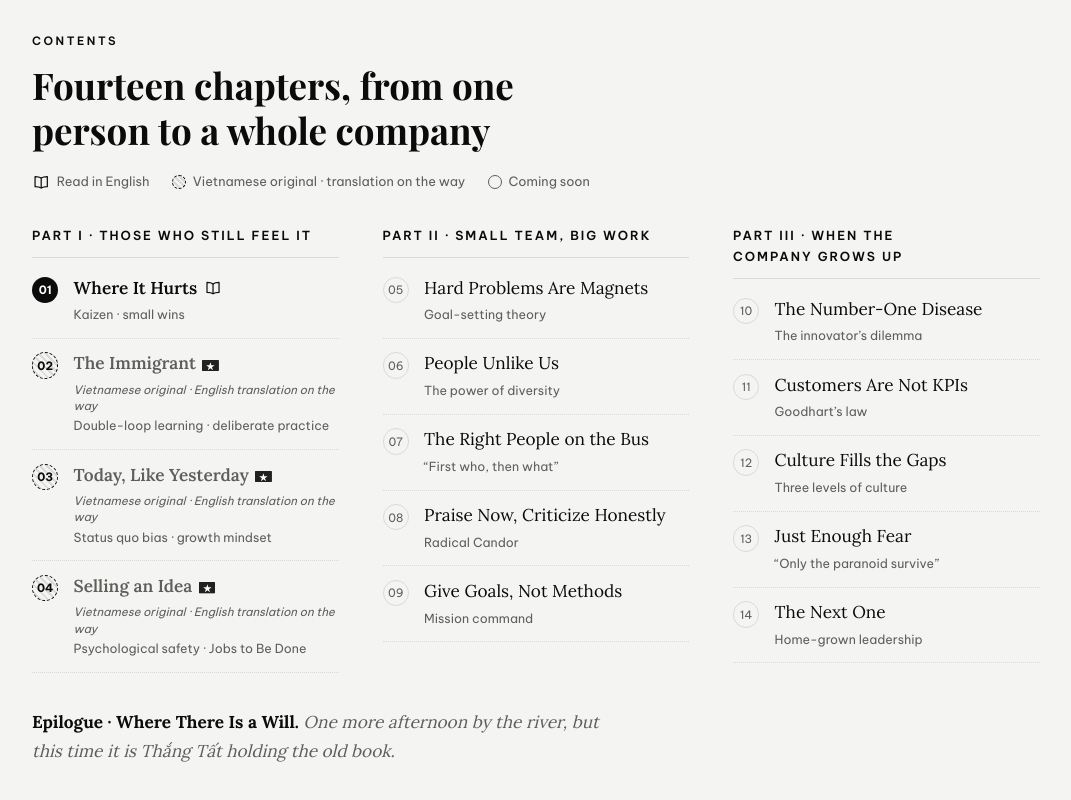
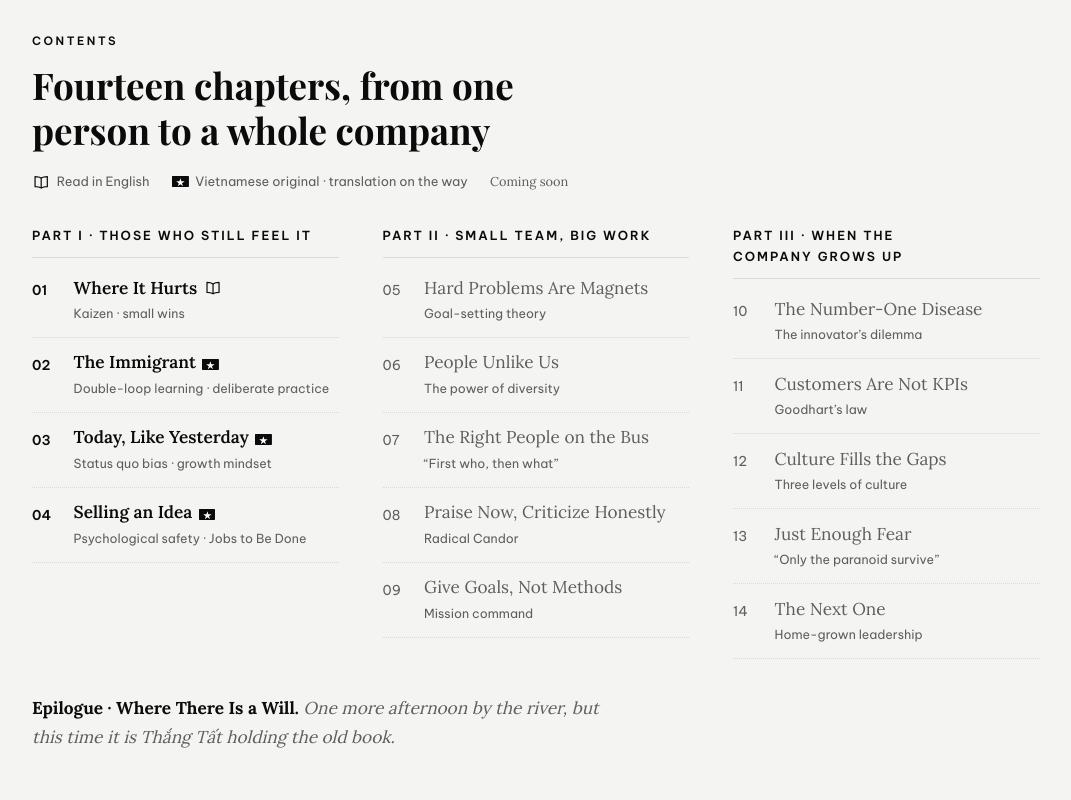
Before and after one commit to housecricket/junryo.xyz, a Next.js app: page /en in a window 1280 px wide. Shown: the part 2785-3585 px from the top of the page, without its empty margins (104-1175 px from the left). Built offline with nearby package versions, Linux system fonts and the light colour scheme; no server answers.

Commit message:
Mục lục gọn

```diff
--- a/app/globals.css
+++ b/app/globals.css
@@ -101,9 +101,9 @@ section.s{padding-block:clamp(52px,8vw,96px)}
 .part .n{font-family:var(--sans);font-variant-numeric:tabular-nums;font-size:.85rem;color:var(--muted);padding-top:.15rem}
 .part .t{font-weight:600;color:var(--teal);line-height:1.35}
 .part .th{grid-column:2;font-family:var(--sans);font-size:.78rem;color:var(--muted);line-height:1.45}
-.part li.out .n{color:var(--accent);font-weight:700}
+.part li.out .n{color:var(--ink);font-weight:600}
 .tag{display:inline-block;font-family:var(--sans);font-size:.62rem;letter-spacing:.12em;text-transform:uppercase;font-weight:700;padding:.15em .55em;border-radius:2px;margin-left:.4rem;vertical-align:.15em;background:var(--accent);color:var(--on-accent)}
-.part li:not(.out) .t{color:var(--ink);font-weight:400}
+.part li:not(.out) .t{color:var(--muted);font-weight:400}
 .ending{margin-top:2.2rem;font-style:italic;color:var(--muted);max-width:var(--measure)}
 .ending b{font-style:normal;color:var(--teal)}
 
@@ -142,15 +142,11 @@ footer .wrap{border-top:1px solid var(--band-line);padding-top:1.4rem;display:fl
   .cast,.anat,.parts{grid-template-columns:minmax(0,1fr)}
   .dots{width:100%;max-width:15rem}
 }
-.part li.out .n{display:inline-flex;align-items:center;justify-content:center;width:1.65rem;height:1.65rem;border-radius:50%;background:var(--ink);color:var(--bg);font-size:.72rem;font-weight:700;padding:0}
-.part li:not(.out) .n{display:inline-flex;align-items:center;justify-content:center;width:1.65rem;height:1.65rem;border-radius:50%;border:1px solid var(--line);font-size:.72rem;padding:0}
 .rd{display:inline-flex;vertical-align:-.2em;margin-left:.45rem;color:var(--ink)}
 .ic{width:1.05em;height:1.05em}
 .sr{position:absolute;width:1px;height:1px;overflow:hidden;clip:rect(0 0 0 0);white-space:nowrap}
 .legend{display:flex;flex-wrap:wrap;gap:1.4rem;font-family:var(--sans);font-size:.8rem;color:var(--muted);margin-top:-1rem;margin-bottom:2rem}
 .legend span{display:inline-flex;align-items:center;gap:.5em}
-.legend .dot{width:.9rem;height:.9rem;border-radius:50%;background:var(--ink)}
-.legend .dot.o{background:transparent;border:1px solid var(--muted)}
 .part li{align-items:start}
 .btn.ghostw{color:var(--band-ink);border-color:var(--band-ink);background:transparent}
 .note a{text-underline-offset:.2em}
@@ -287,17 +283,17 @@ footer.reader-foot{padding-top:2.4rem}
 @media (max-width:560px){.sticky-cta p{flex-basis:100%}.sticky-cta .act{width:100%}.sticky-cta .btn{flex:1;justify-content:center}}
 
 /* Mục lục: chương đã đọc */
-.part li.is-read .n{font-size:0}
-.part li.is-read .n::after{content:"✓";font-size:.8rem}
 
 /* Chương chưa dịch sang ngôn ngữ đang xem (bản EN/ES) */
-.legend .dot.half{width:.9rem;height:.9rem;border-radius:50%;border:1px dashed var(--ink);background:repeating-linear-gradient(45deg,var(--line) 0 2px,transparent 2px 4px)}
-.part li.out.alt .n{background:repeating-linear-gradient(45deg,var(--line) 0 2px,transparent 2px 5px);color:var(--ink);border:1px dashed var(--ink)}
-.part li.out.alt .t{color:var(--muted)}
-.part li.out.alt .tl{color:var(--muted)}
 .alt-note{grid-column:2;font-family:var(--sans);font-size:.72rem;font-style:italic;color:var(--muted);line-height:1.4}
 .translation-note{max-width:calc(var(--measure) + 2*clamp(16px,4vw,40px));margin-top:1.2rem}
 .translation-note .in{border:1px solid var(--ink);padding:1rem 1.2rem;display:flex;flex-wrap:wrap;align-items:center;gap:.6rem 1rem;font-family:var(--sans);font-size:.88rem;line-height:1.5}
 .translation-note .flag{width:1.4rem;height:.93rem;opacity:1}
 .translation-note p{margin:0;flex:1 1 18rem}
 .translation-note a{color:var(--ink);font-weight:600;text-underline-offset:.2em}
+
+/* Mục lục: một hệ ký hiệu duy nhất. Số chương là chữ thường; trạng thái là icon nhỏ sau tên chương.
+   Sách mở = đọc ngay · Cờ = mở bản ngôn ngữ khác · Không icon, chữ mờ = sắp ra mắt */
+.legend .soon-swatch{font-family:var(--serif);color:var(--muted)}
+.in-lang{opacity:1}
+.legend .flag,.in-lang .flag{width:1.05rem;height:.7rem;opacity:1}
--- a/components/BookPage.tsx
+++ b/components/BookPage.tsx
@@ -4,7 +4,6 @@ import Link from "next/link";
 import { AVAILABLE, chapterPath, loadChapter, type ReadLang } from "@/lib/chapters";
 import { UI } from "@/lib/ui";
 import Countdown from "./Countdown";
-import { ReadMarks } from "./ReadingAids";
 import Html from "./Html";
 import LangSwitcher from "./LangSwitcher";
 import Portrait, { type Who } from "./Portrait";
@@ -188,14 +187,11 @@ export default function BookPage({ lang }: { lang: Lang }) {
             )}
             {!translated && (
               <span>
-                <i className="dot half" />
+                <Flag lang="vi" />
                 {x.legendAlt}
               </span>
             )}
-            <span>
-              <i className="dot o" />
-              {c.soon}
-            </span>
+            <span className="soon-swatch">{c.soon}</span>
           </div>
           <div className="parts">
             {PARTS.map(([key, count]) => (
@@ -230,7 +226,6 @@ export default function BookPage({ lang }: { lang: Lang }) {
                             <Html html={ch.title} />
                           )}
                         </span>
-                        {alt && target && <span className="alt-note">{x.altNote(target.in)}</span>}
                         <Html className="th" html={ch.theory} />
                       </li>
                     );
@@ -240,7 +235,6 @@ export default function BookPage({ lang }: { lang: Lang }) {
             ))}
           </div>
           <Html as="p" className="ending" html={c.ending} />
-          <ReadMarks label={x.read} />
         </div>
       </section>
 
```
